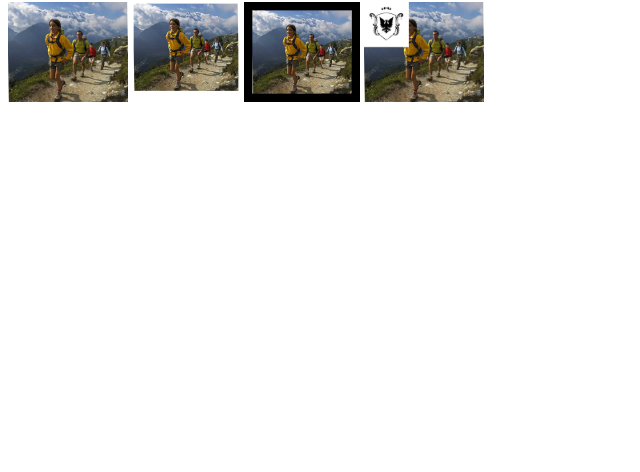
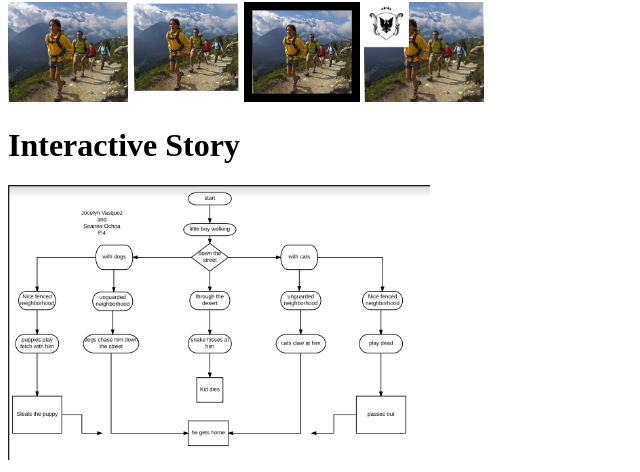
Before and after one commit to jvasquez093/jvasquez093.github.io, a plain HTML site: page my_website/portfolio.html in a window 1280 px wide. Shown: the part 742-1214 px from the top of the page, without its empty margins (0-640 px from the left). Before the commit the page ends 856 px from the top, so only its background shows below. Drawn offline with Linux system fonts and the light colour scheme.

Commit message:
Initial commit

```diff
--- a/my_website/portfolio.html
+++ b/my_website/portfolio.html
@@ -30,6 +30,9 @@
     <img src="images/familyborder.jpg" height="100">
     <img src="images/pasted_pic.jpg" height="100">
 
+    <h1>Interactive Story</h1>
+    <img src="images/image.png" height="275">
+
     </a>
 	  </body>
 	</html>
```
Also changed, not shown: my_website/images/image.png (added).
